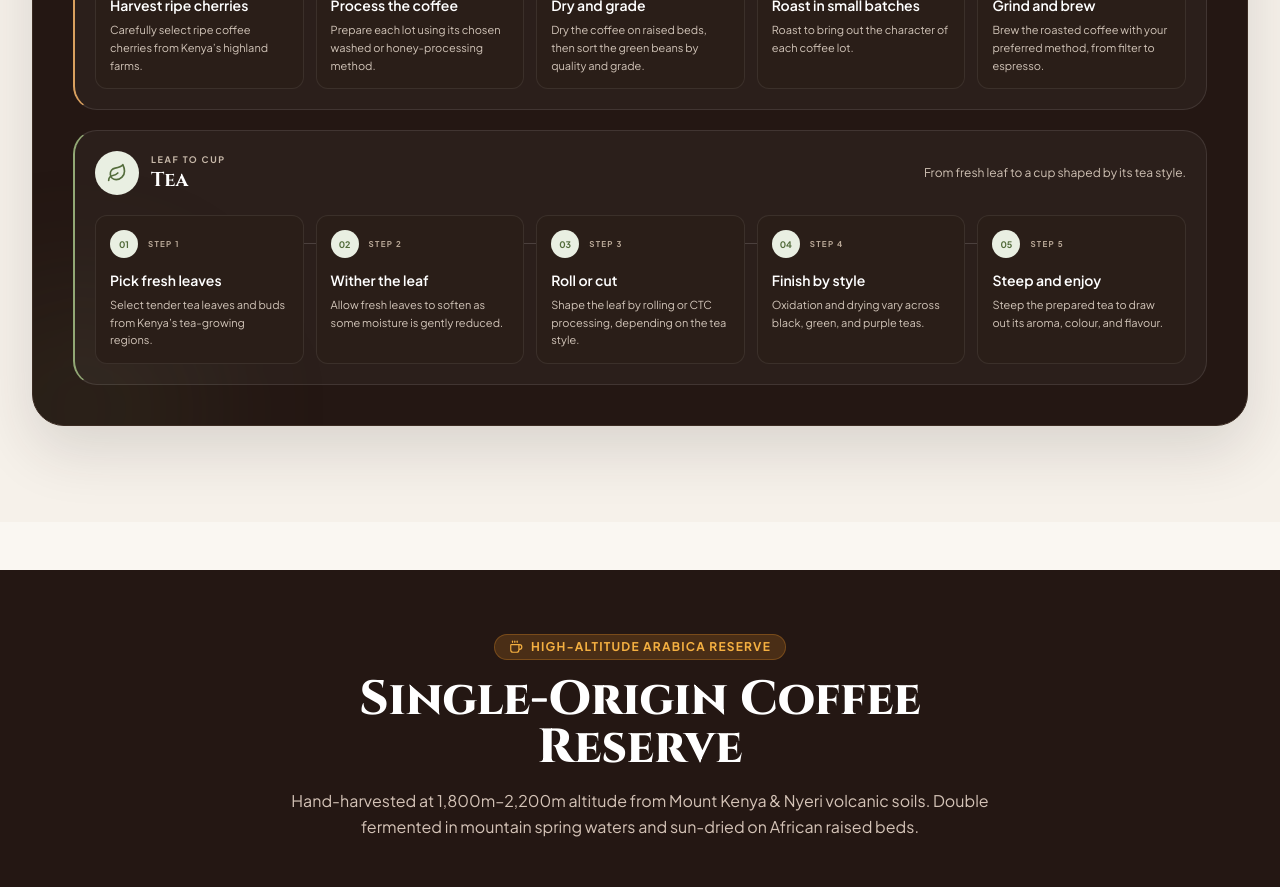
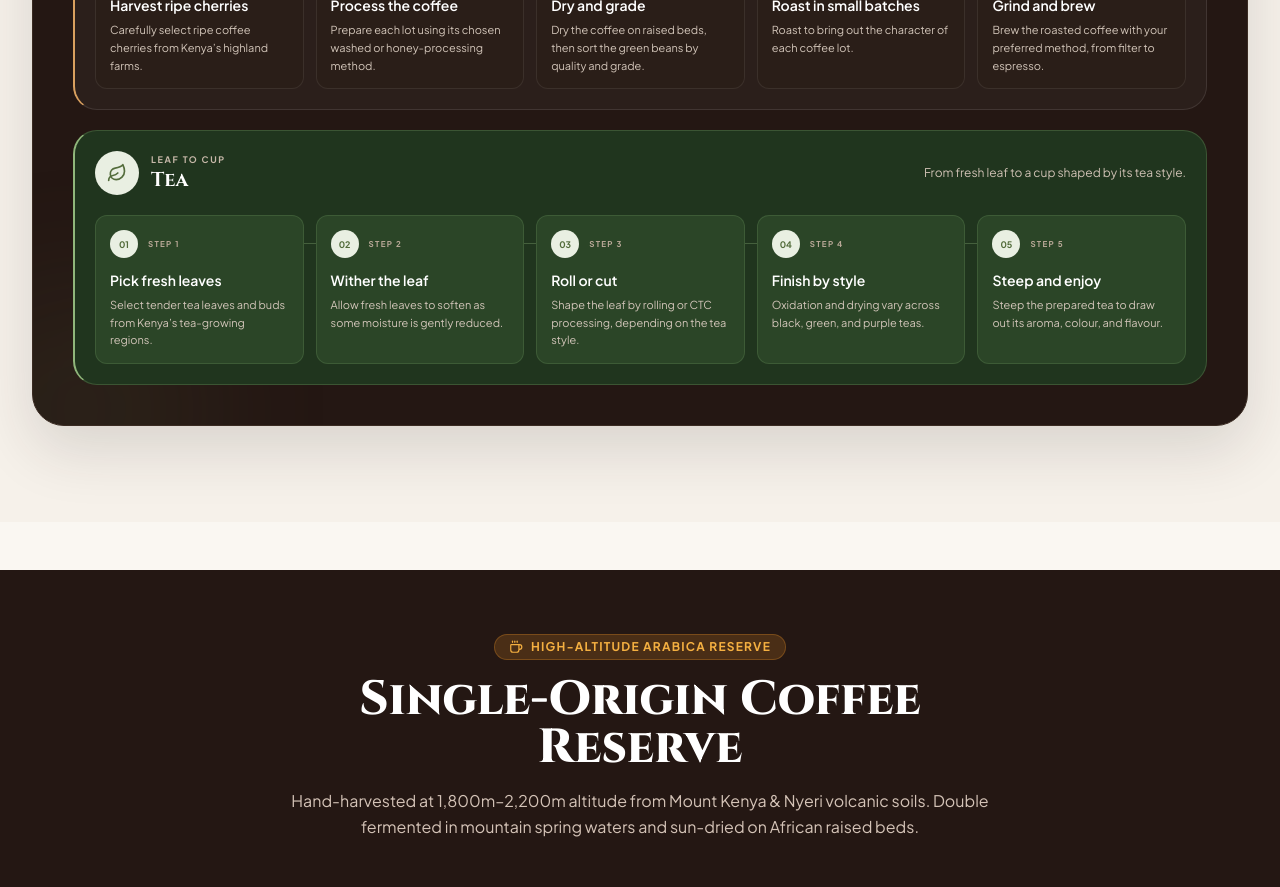
Before and after one commit to Antony-och/Coffee-Site-, a React (Vite) app: page / in a window 1280 px wide. Shown: the part 1940-2827 px from the top of the page. Built offline with nearby package versions, Linux system fonts and the light colour scheme.

Commit message:
Make tea process timeline green

```diff
--- a/src/components/AboutSection.tsx
+++ b/src/components/AboutSection.tsx
@@ -130,7 +130,7 @@ export const AboutSection: React.FC<AboutSectionProps> = ({ setCurrentPage }) =>
 				<article
 				  key={id}
 				  aria-labelledby={`${id}-title`}
-                className={`rounded-[1.5rem] border border-white/10 bg-white/[0.035] p-4 sm:p-5 ${isCoffee ? 'border-l-2 border-l-[#D9A05F]' : 'border-l-2 border-l-[#92A875]'}`}
+				  className={`rounded-[1.5rem] border p-4 sm:p-5 ${isCoffee ? 'border-white/10 border-l-2 border-l-[#D9A05F] bg-white/[0.035]' : 'border-[#527046]/55 border-l-2 border-l-[#90B77B] bg-[#20351E]'}`}
 				>
                 <div className="flex flex-col gap-3 sm:flex-row sm:items-center sm:justify-between sm:gap-5">
                   <div className="flex items-center gap-3">
@@ -146,10 +146,10 @@ export const AboutSection: React.FC<AboutSectionProps> = ({ setCurrentPage }) =>
                 </div>
 
                 <div className="relative mt-5">
-                  <div aria-hidden="true" className="pointer-events-none absolute left-[8%] right-[8%] top-7 hidden h-px bg-white/15 xl:block" />
+				  <div aria-hidden="true" className={`pointer-events-none absolute left-[8%] right-[8%] top-7 hidden h-px xl:block ${isCoffee ? 'bg-white/15' : 'bg-[#8AAE77]/35'}`} />
 				  <ol className="relative grid gap-2.5 sm:grid-cols-2 xl:grid-cols-5 xl:gap-3">
 				    {steps.map((step, index) => (
-                      <li key={step.title} className="rounded-xl border border-white/[0.08] bg-[#2A1E18] p-3.5 sm:min-h-[9rem]">
+				      <li key={step.title} className={`rounded-xl border p-3.5 sm:min-h-[9rem] ${isCoffee ? 'border-white/[0.08] bg-[#2A1E18]' : 'border-[#53764A]/45 bg-[#2B4527]'}`}>
                         <div className="flex items-center gap-2.5">
                           <span aria-hidden="true" className={`flex h-7 w-7 shrink-0 items-center justify-center rounded-full text-[9px] font-bold ${numberStyle}`}>
                             {String(index + 1).padStart(2, '0')}
```
Lines whose indentation alone changed are shown as unchanged.
